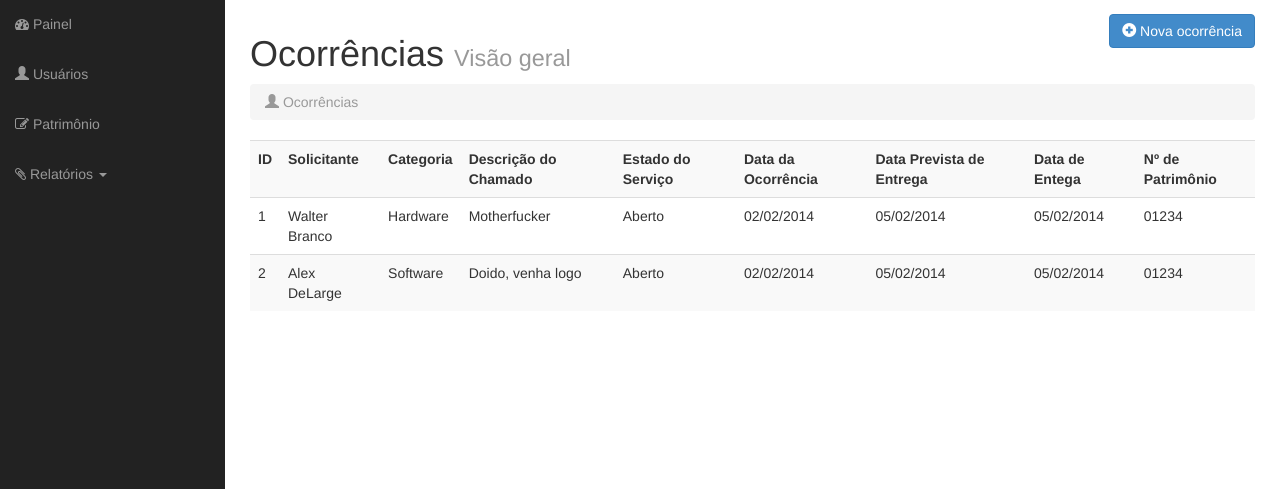
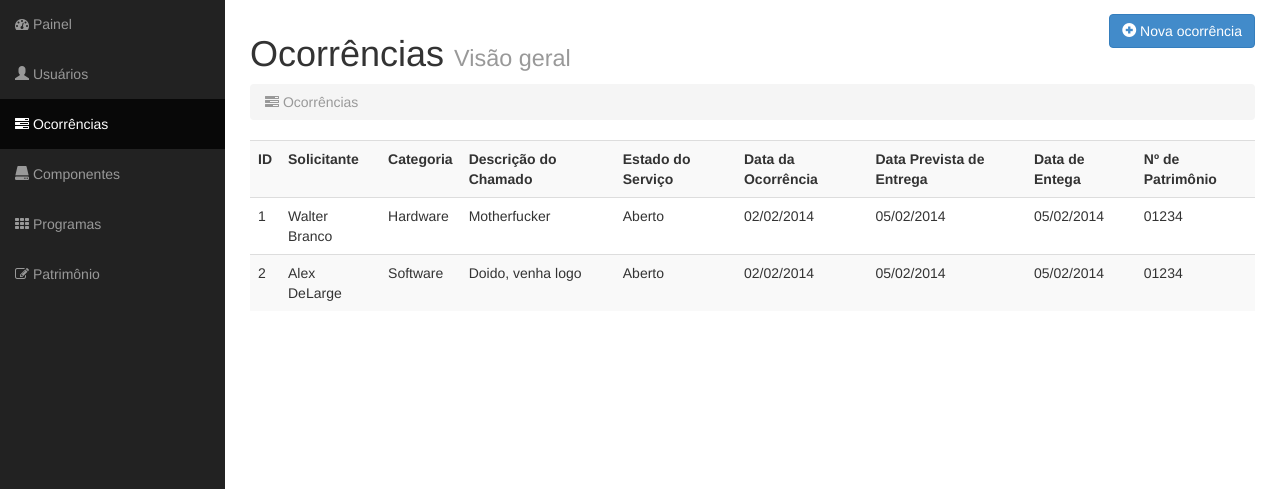
Before and after one commit to alexandredoria/restart, a PHP site: page /ocorrencias.php in a window 1280 px wide. Shown: the part 51-540 px from the top of the page. Run offline with PHP 8.4, Linux system fonts and the light colour scheme; grey boxes labelled with a size stand in for pictures from a placeholder-image service; some libraries are stand-ins or nearby versions.

Commit message:
Retirada do dropdow "Relatórios"

```diff
--- a/barraLateral_coordenador.php
+++ b/barraLateral_coordenador.php
@@ -18,15 +18,15 @@
 
              <li <?php if (($pageTitle == "Cadastrar usuário") || ($pageTitle == "Usuários &middot; Visão Geral")) echo "class='active'"; ?>><a href="usuarios.php"><i class="glyphicon glyphicon-user"></i> Usuários</a></li>
 
-            <li <?php if (($pageTitle == "Patrimônio") || ($pageTitle == "Patrimônio &middot; Visão Geral")) echo "class='active'"; ?>><a href="patrimonio.php"><i class="fa fa-edit"></i> Patrimônio</a></li>
-            <li class="dropdown">
-              <a href="#" class="dropdown-toggle" data-toggle="dropdown"><i class="fa fa-paperclip"></i> Relatórios <b class="caret"></b></a>
-              <ul class="dropdown-menu">
-                <li><a href="ocorrencias.php"><i class="fa fa-tasks"></i> Ocorrências</a></li>
+             <li <?php if (($pageTitle == "Ocorrências") || ($pageTitle == "Ocorrências &middot; Visão Geral")) echo "class='active'"; ?>><a href="ocorrencias.php"><i class="fa fa-tasks"></i> Ocorrências</a></li>
 
-                <li><a href="componentes.php"><i class="glyphicon glyphicon-hdd"></i> Componentes</a></li>
-                <li><a href="programas.php"><i class="fa fa-th"></i> Programas</a></li>
-              </ul>
+             <li <?php if (($pageTitle == "Componentes") || ($pageTitle == "Componentes &middot; Visão Geral")) echo "class='active'"; ?>><a href="componentes.php"><i class="glyphicon glyphicon-hdd"></i> Componentes</a></li>
+
+              <li <?php if (($pageTitle == "Programas") || ($pageTitle == "Programas &middot; Visão Geral")) echo "class='active'"; ?>><a href="programas.php"><i class="fa fa-th"></i> Programas</a></li>
+
+              <li <?php if (($pageTitle == "Patrimônio") || ($pageTitle == "Patrimônios &middot; Visão Geral")) echo "class='active'"; ?>><a href="patrimonio.php"><i class="fa fa-edit"></i> Patrimônio</a></li>
+
+
             </li>
           </ul>
 
--- a/componentes.php
+++ b/componentes.php
@@ -34,7 +34,7 @@
         <div class="row">
           <div class="col-lg-12">
             <ol class="breadcrumb">
-               <li class="active"><i class="glyphicon glyphicon-user"></i> Componentes</li>
+               <li class="active"><i class="glyphicon glyphicon-hdd"></i> Componentes</li>
             </ol>
 
           </div>
--- a/ocorrencias.php
+++ b/ocorrencias.php
@@ -34,7 +34,7 @@
         <div class="row">
           <div class="col-lg-12">
             <ol class="breadcrumb">
-               <li class="active"><i class="glyphicon glyphicon-user"></i> Ocorrências</li>
+               <li class="active"><i class="fa fa-tasks"></i> Ocorrências</li>
             </ol>
 
           </div>
--- a/patrimonio.php
+++ b/patrimonio.php
@@ -34,7 +34,7 @@
         <div class="row">
           <div class="col-lg-12">
             <ol class="breadcrumb">
-               <li class="active"><i class="glyphicon glyphicon-user"></i> Usuários</li>
+               <li class="active"><i class="fa fa-edit"></i>Patriônio</li>
             </ol>
 
           </div>
```
